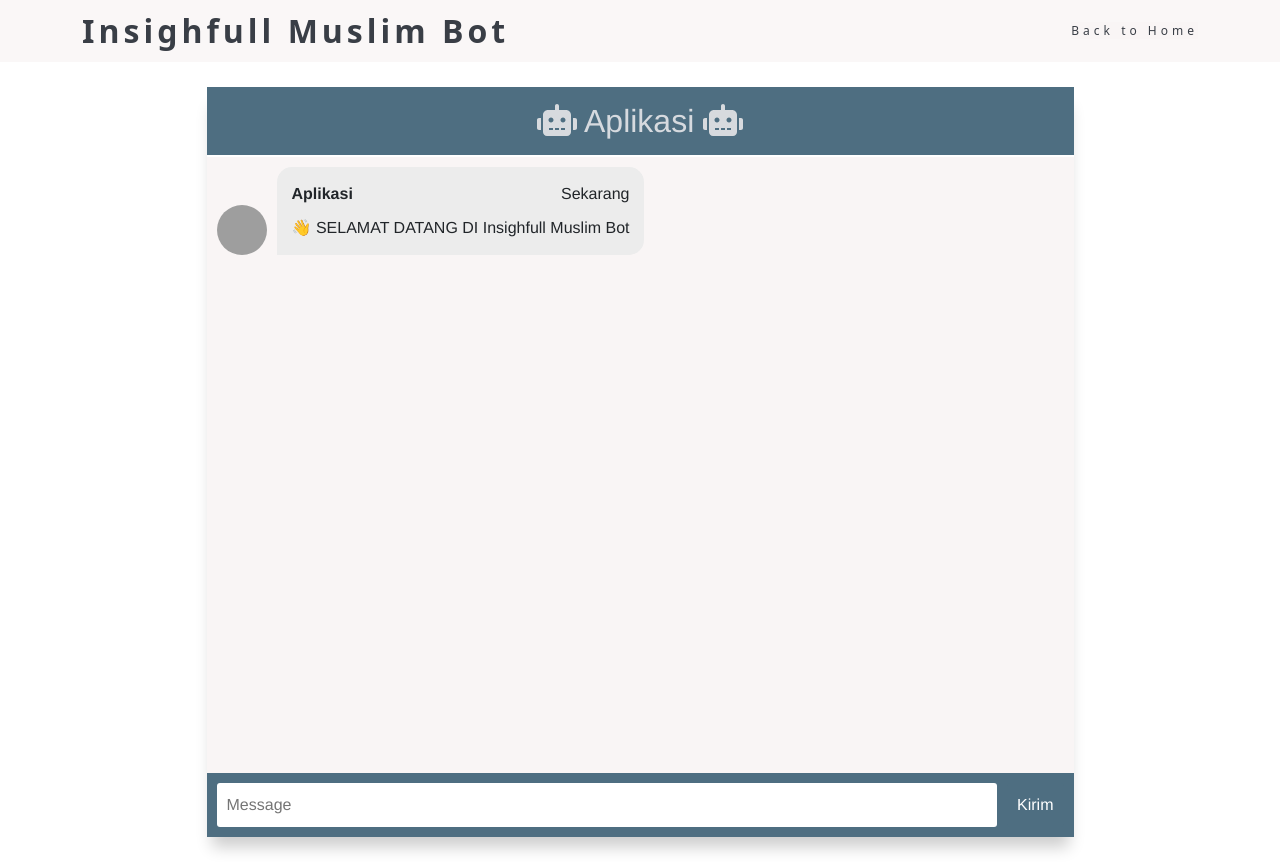
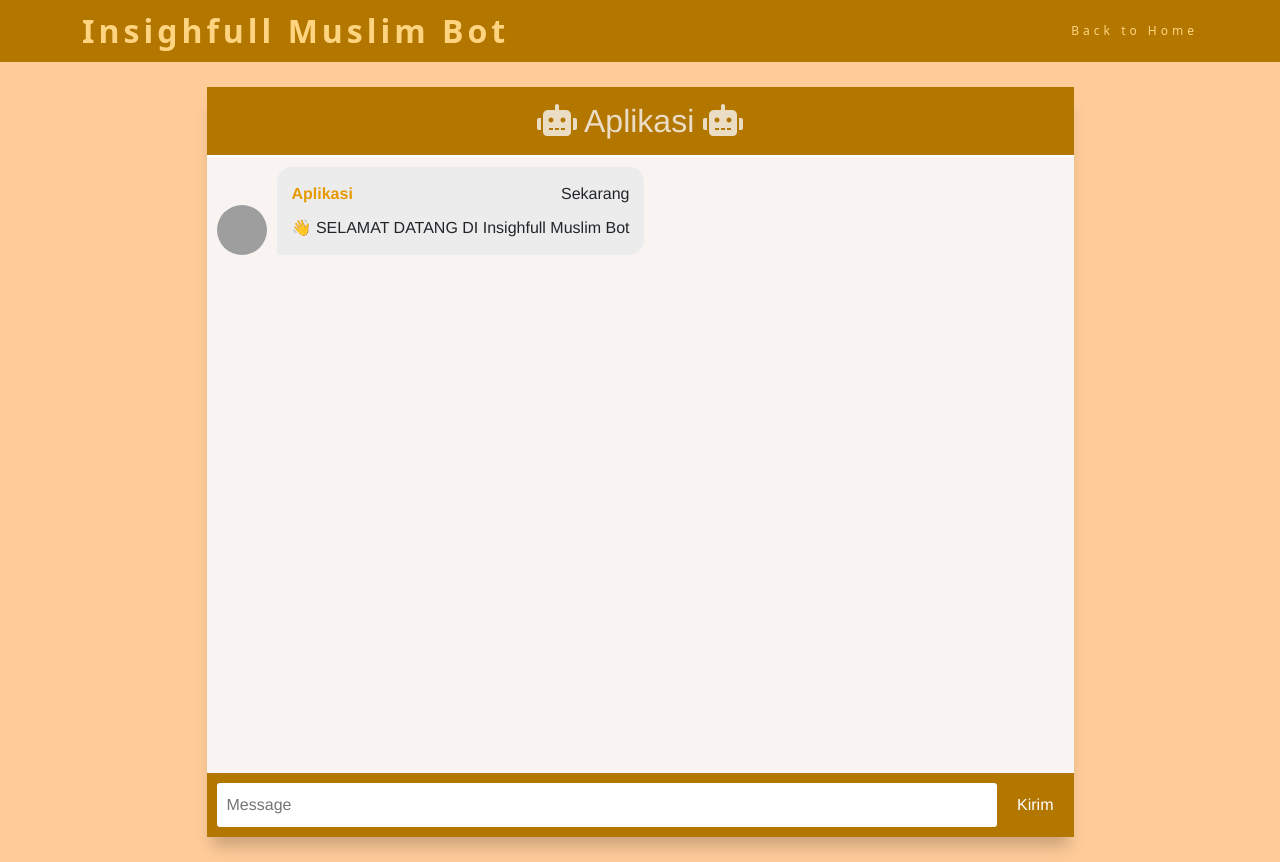
Before and after one commit to Ziam-am/Proyek-Akhir-Chatbot, a Flask app: template templates/chatbot.html in a window 1280 px wide. Run offline with Flask 2, Linux system fonts and the light colour scheme; the template is opened without the code that fills it, so the values that code supplies are empty; parts of the project's set-up code (start-up, migrations or seed data) failed here and were passed over; some libraries are stand-ins or nearby versions; grey boxes are pictures that could not be loaded.

Commit message:
Update chatbot.html

```diff
--- a/templates/chatbot.html
+++ b/templates/chatbot.html
@@ -25,16 +25,16 @@
     <!-- Header -->
     <nav
       class="navbar navbar-expand-lg"
-      style="margin-bottom: 0; background-color: rgb(249, 245, 246, 0.8); z-index: 9999; justify-content: space-between; border: 0; font-size: 12px !important; line-height: 1.42857143 !important; letter-spacing: 4px; border-radius: 0"
+      style="margin-bottom: 0; background-color: #b37700; z-index: 9999; justify-content: space-between; border: 0; font-size: 12px !important; line-height: 1.42857143 !important; letter-spacing: 4px; border-radius: 0"
     >
       <div class="container">
         <div class="navbar-header">
-          <a class="navbar-brand" href="/" style="font-size: 2rem; font-weight: 700; color: #393e46">Insighfull Muslim Bot</a>
+          <a class="navbar-brand" href="/" style="font-size: 2rem; font-weight: 700; color: #ffd480">Insighfull Muslim Bot</a>
         </div>
 
         <div class="d-flex">
           <ul class="nav navbar-nav navbar-right">
-            <li><a style="text-decoration: none; background-color: rgb(249, 245, 246, 0.8) !important; color: #393e46 !important" href="/">Back to Home</a></li>
+            <li><a style="text-decoration: none; !important; color: #ffd480 !important" href="/">Back to Home</a></li>
           </ul>
         </div>
       </div>
@@ -42,9 +42,9 @@
     <!-- Header End  -->
 
     <!-- Chatbot Body -->
-    <div class="chatbot-body">
+    <div class="chatbot-body" style="background-color: #ffcc99;">
       <div class="msger">
-        <header class="msger-header">
+        <header class="msger-header" style="background-color: #b37700;">
           <div class="msger-header-title"><i class="fas fa-robot"></i> Aplikasi <i class="fas fa-robot"></i></div>
         </header>
 
@@ -53,7 +53,7 @@
             <div class="msg-img"></div>
             <div class="msg-bubble">
               <div class="msg-info">
-                <div class="msg-info-name">Aplikasi</div>
+                <div class="msg-info-name" style="color: #e69900">Aplikasi</div>
                 <div class="now">Sekarang</div>
               </div>
 
@@ -62,9 +62,9 @@
           </div>
         </main>
 
-        <form class="msger-inputarea">
+        <form class="msger-inputarea" style="background-color: #b37700;">
           <input type="text" class="msger-input" id="textInput" placeholder="Message" />
-          <button type="submit" class="msger-send-btn">Kirim</button>
+          <button type="submit" class="msger-send-btn" style="background-color: #b37700;">Kirim</button>
         </form>
       </div>
     </div>
```
